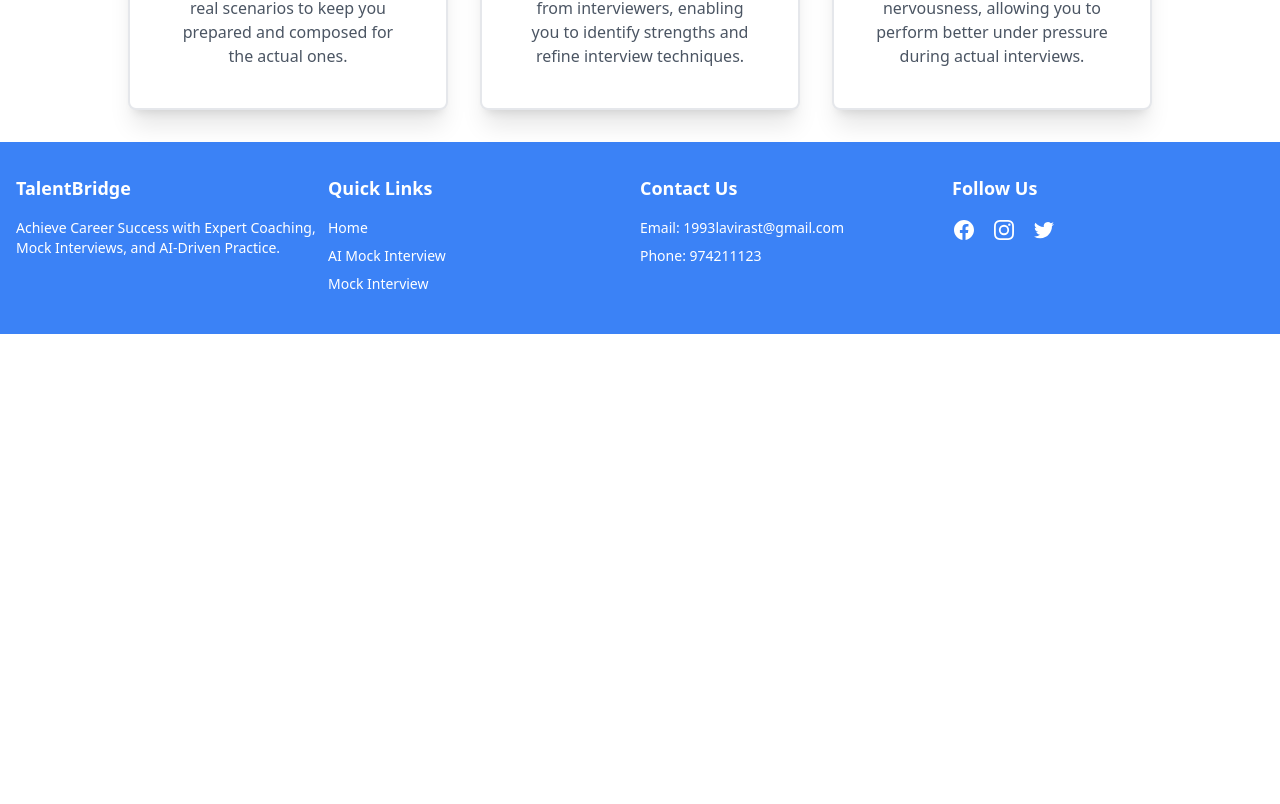
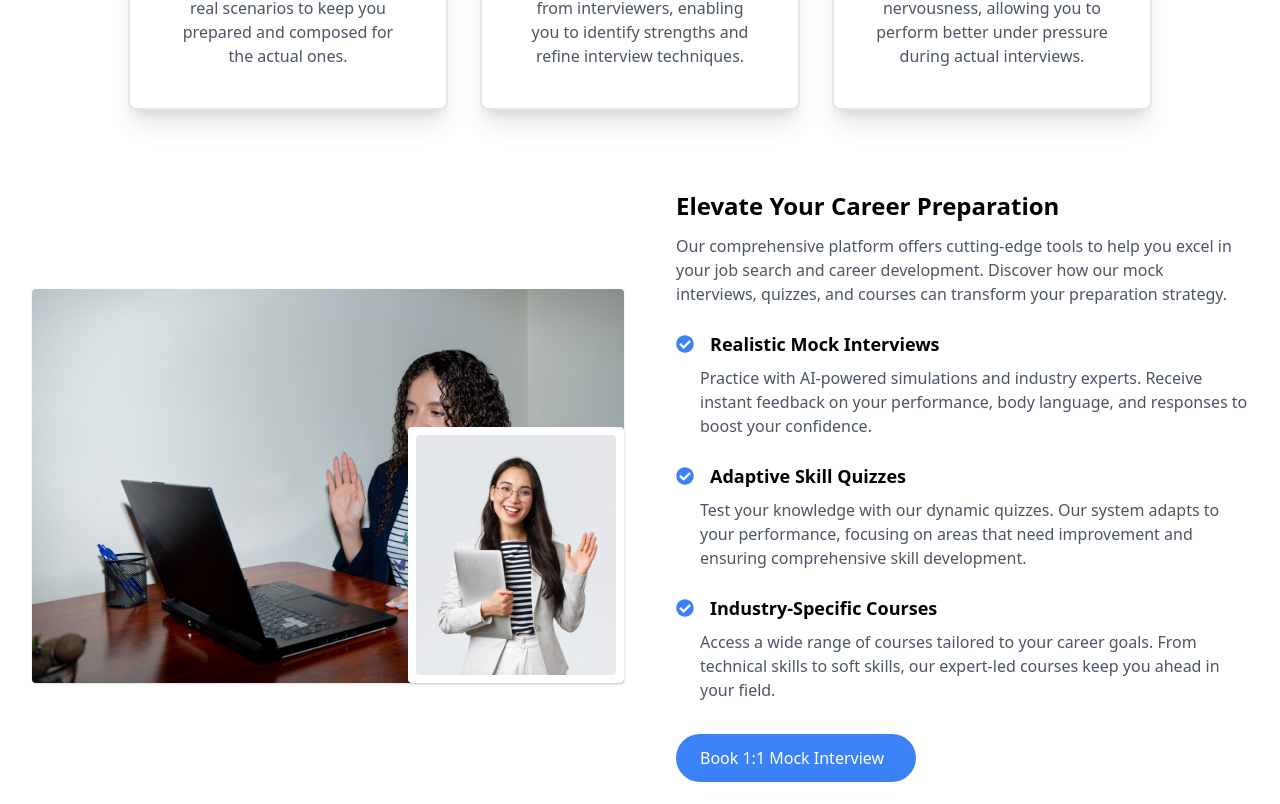
Before and after one commit to LAVIRASTOGI/talentBridge-AI, a Next.js app: page / in a window 1280 px wide. Shown: the part 1356-2160 px from the top of the page. Before the commit the page ends 1690 px from the top, so only its background shows below. Built offline with nearby package versions, Linux system fonts and the light colour scheme; no server answers.

Commit message:
features

```diff
--- a/app/(home)/page.js
+++ b/app/(home)/page.js
@@ -1,3 +1,4 @@
+import AboutUs from "@/components/AboutUs";
 import Features from "@/components/Features";
 import Hero from "@/components/Hero";
 
@@ -6,7 +7,7 @@
     <div className="min-h-screen bg-gradient-custom-2 mt-20">
       <Hero />
       <Features />
-      {/* <AboutUs /> */}
+      <AboutUs />
     </div>
   );
 }
--- /dev/null
+++ b/components/AboutUs.jsx
@@ -0,0 +1,147 @@
+"use client";
+import React, { useEffect, useRef, useState } from "react";
+import Image from "next/image";
+import Link from "next/link";
+import { FaCheckCircle } from "react-icons/fa";
+
+const AnimatedSection = ({ children, delay = 0 }) => {
+  const [isVisible, setIsVisible] = useState(false);
+  const ref = useRef(null);
+
+  useEffect(() => {
+    const observer = new IntersectionObserver(
+      ([entry]) => {
+        if (entry.isIntersecting) {
+          setIsVisible(true);
+          observer.unobserve(entry.target);
+        }
+      },
+      { threshold: 0.1 }
+    );
+
+    if (ref.current) {
+      observer.observe(ref.current);
+    }
+
+    return () => {
+      if (ref.current) {
+        observer.unobserve(ref.current);
+      }
+    };
+  }, []);
+
+  return (
+    <div
+      ref={ref}
+      className={`transition-all duration-1000 ease-out ${
+        isVisible ? "opacity-100 translate-y-0" : "opacity-0 translate-y-10"
+      }`}
+      style={{ transitionDelay: `${delay}ms` }}
+    >
+      {children}
+    </div>
+  );
+};
+
+const ImageSection = () => (
+  <AnimatedSection>
+    <div className="relative">
+      <div className="relative shadow rounded">
+        <Image
+          src="/images/about/mock-interview.jpg"
+          width={0}
+          height={0}
+          sizes="100vw"
+          className="w-full h-auto rounded"
+          alt="Student participating in a mock interview"
+        />
+      </div>
+      <div className="absolute bottom-0 right-0 shadow rounded p-2 bg-white">
+        <Image
+          src="/images/about/ab02.jpg"
+          width={0}
+          height={0}
+          sizes="100vw"
+          className="l h-auto rounded w-[80px] lg:w-[200px]"
+          alt="Student taking an online quiz"
+        />
+      </div>
+    </div>
+  </AnimatedSection>
+);
+
+const FeatureItem = ({ icon, title, description, delay }) => (
+  <AnimatedSection delay={delay}>
+    <div className="mb-6">
+      <h5 className="text-lg font-semibold mb-2 flex items-center gap-4">
+        <FaCheckCircle color="#3b82f6" />
+        {title}
+      </h5>
+      <p className="text-gray-600 ml-6">{description}</p>
+    </div>
+  </AnimatedSection>
+);
+
+const ContentSection = () => (
+  <div className="lg:ml-5">
+    <AnimatedSection>
+      <h4 className="text-2xl font-bold mb-3">
+        Elevate Your Career Preparation
+      </h4>
+      <p className="text-gray-600 mb-6">
+        Our comprehensive platform offers cutting-edge tools to help you excel
+        in your job search and career development. Discover how our mock
+        interviews, quizzes, and courses can transform your preparation
+        strategy.
+      </p>
+    </AnimatedSection>
+
+    <FeatureItem
+      icon="fa-user-tie"
+      title="Realistic Mock Interviews"
+      description="Practice with AI-powered simulations and industry experts. Receive instant feedback on your performance, body language, and responses to boost your confidence."
+      delay={200}
+    />
+
+    <FeatureItem
+      icon="fa-clipboard-list"
+      title="Adaptive Skill Quizzes"
+      description="Test your knowledge with our dynamic quizzes. Our system adapts to your performance, focusing on areas that need improvement and ensuring comprehensive skill development."
+      delay={400}
+    />
+
+    <FeatureItem
+      icon="fa-book-open"
+      title="Industry-Specific Courses"
+      description="Access a wide range of courses tailored to your career goals. From technical skills to soft skills, our expert-led courses keep you ahead in your field."
+      delay={600}
+    />
+
+    <AnimatedSection delay={800}>
+      <div className="mt-8">
+        <Link
+          href="/career-tools"
+          className="bg-primary text-white px-6 py-3 rounded-full hover:bg-primary-dark transition duration-300 inline-flex items-center"
+        >
+          Book 1:1 Mock Interview
+          <i className="fas fa-arrow-right ml-2"></i>
+        </Link>
+      </div>
+    </AnimatedSection>
+  </div>
+);
+
+export default function AboutUs() {
+  return (
+    <div className="container mx-auto py-12">
+      <div className="flex flex-wrap mx-4 items-center">
+        <div className="w-full md:w-1/2 lg:w-1/2 px-4 mb-8 md:mb-0">
+          <ImageSection />
+        </div>
+        <div className="w-full md:w-1/2 lg:w-1/2 px-4">
+          <ContentSection />
+        </div>
+      </div>
+    </div>
+  );
+}
--- a/package.json
+++ b/package.json
@@ -14,7 +14,8 @@
     "framer-motion": "^11.11.11",
     "next": "15.0.0",
     "react": "^18",
-    "react-dom": "^18"
+    "react-dom": "^18",
+    "react-icons": "^5.3.0"
   },
   "devDependencies": {
     "daisyui": "^4.12.14",
```
Also changed, not shown: 1 other file (tests, documents, lock files or other folders).
